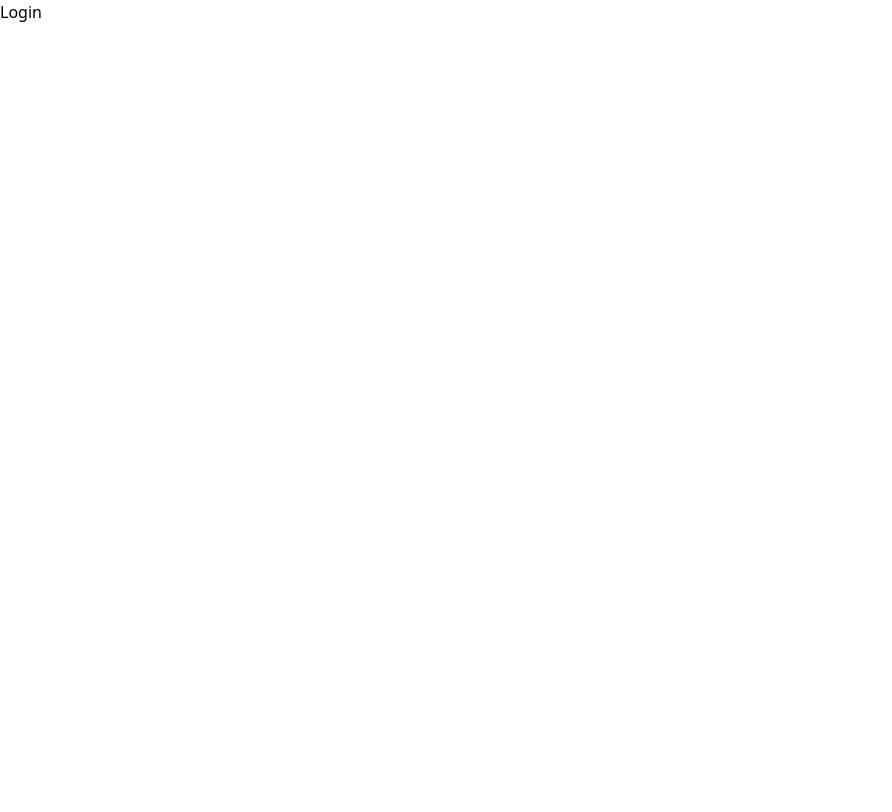
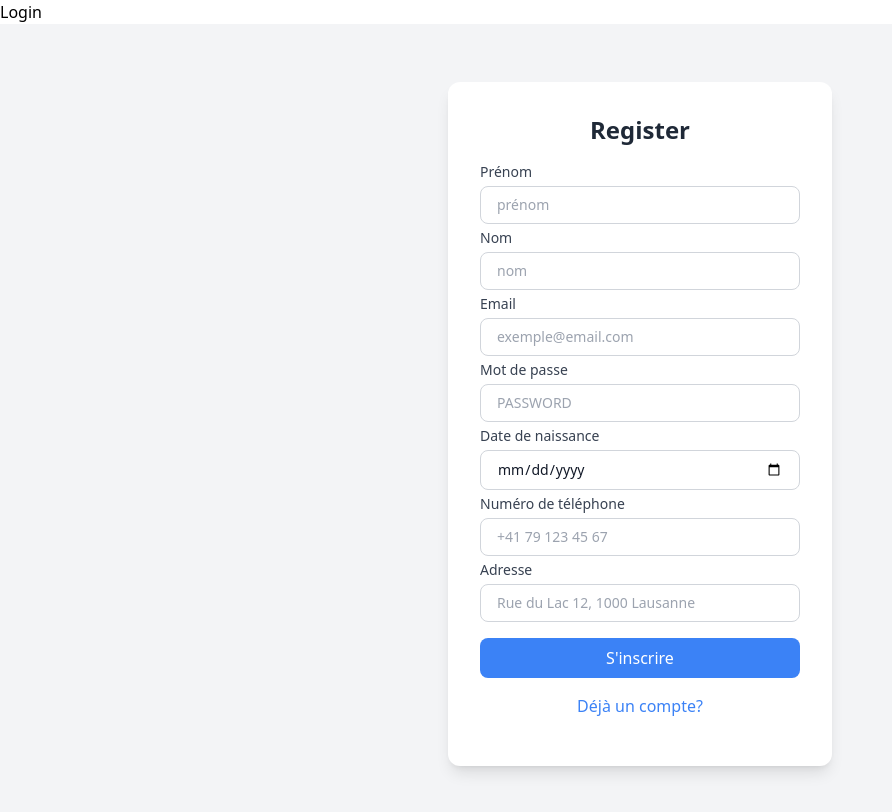
Before and after one commit to omegasofian2304/183-RentACar, a Vue app in the folder frontend/: page /Register in a window 1280 px wide. Before the commit this address had no page. Shown: the top 812 px of the page, without its empty margins (0-892 px from the left). Built offline with nearby package versions, Linux system fonts and the light colour scheme.

Commit message:
Création de la page de register

```diff
--- /dev/null
+++ b/frontend/src/pages/register.vue
@@ -0,0 +1,101 @@
+<template>
+  <div class="flex h-screen items-center justify-center bg-gray-100">
+    <div class="bg-white w-96 shadow-lg rounded-xl flex flex-col gap-4 p-8">
+      <h1 class="font-bold text-2xl text-center text-gray-800">Register</h1>
+
+      <div class="flex flex-col gap-1">
+        <label class="text-sm font-medium text-gray-700">Prénom</label>
+        <input
+            v-model="firstname"
+            type="text"
+            placeholder="prénom"
+            class="w-full px-4 py-2 border border-gray-300 rounded-lg text-sm text-gray-900 placeholder-gray-400 bg-white focus:outline-none focus:ring-2 focus:ring-blue-500 focus:border-transparent"
+        />
+        <label class="text-sm font-medium text-gray-700">Nom</label>
+        <input
+            v-model="lastname"
+            type="text"
+            placeholder="nom"
+            class="w-full px-4 py-2 border border-gray-300 rounded-lg text-sm text-gray-900 placeholder-gray-400 bg-white focus:outline-none focus:ring-2 focus:ring-blue-500 focus:border-transparent"
+        />
+        <label class="text-sm font-medium text-gray-700">Email</label>
+        <input
+            v-model="email"
+            type="email"
+            placeholder="exemple@email.com"
+            class="w-full px-4 py-2 border border-gray-300 rounded-lg text-sm text-gray-900 placeholder-gray-400 bg-white focus:outline-none focus:ring-2 focus:ring-blue-500 focus:border-transparent"
+        />
+        <label class="text-sm font-medium text-gray-700">Mot de passe</label>
+        <input
+            v-model="password"
+            type="password"
+            placeholder="PASSWORD"
+            class="w-full px-4 py-2 border border-gray-300 rounded-lg text-sm text-gray-900 placeholder-gray-400 bg-white focus:outline-none focus:ring-2 focus:ring-blue-500 focus:border-transparent"
+        />
+        <label class="text-sm font-medium text-gray-700">Date de naissance</label>
+        <input
+            v-model="birthdate"
+            type="date"
+            class="w-full px-4 py-2 border border-gray-300 rounded-lg text-sm text-gray-900 placeholder-gray-400 bg-white focus:outline-none focus:ring-2 focus:ring-blue-500 focus:border-transparent"
+        />
+        <label class="text-sm font-medium text-gray-700">Numéro de téléphone</label>
+        <input
+            v-model="phone"
+            type="tel"
+            placeholder="+41 79 123 45 67"
+            class="w-full px-4 py-2 border border-gray-300 rounded-lg text-sm text-gray-900 placeholder-gray-400 bg-white focus:outline-none focus:ring-2 focus:ring-blue-500 focus:border-transparent"
+        />
+        <label class="text-sm font-medium text-gray-700">Adresse</label>
+        <input
+            v-model="address"
+            type="text"
+            placeholder="Rue du Lac 12, 1000 Lausanne"
+            class="w-full px-4 py-2 border border-gray-300 rounded-lg text-sm text-gray-900 placeholder-gray-400 bg-white focus:outline-none focus:ring-2 focus:ring-blue-500 focus:border-transparent"
+        />
+      </div>
+
+      <button @click="handleRegister" class="w-full bg-blue-500 hover:bg-blue-600 text-white font-medium py-2 rounded-lg transition-colors">
+        S'inscrire
+      </button>
+      <router-link to="/Login" class="text-blue-500 text-center">Déjà un compte?</router-link>
+      <p class="text-red-600">{{error}}</p>
+    </div>
+  </div>
+</template>
+
+<script setup>
+import { ref } from 'vue'
+const emailRegex = /^[^\s@]+@[^\s@]+\.[^\s@]+$/
+const firstname = ref('')
+const lastname = ref('')
+const email = ref('')
+const password = ref('')
+const birthdate = ref('')
+const phone = ref('')
+const address = ref('')
+let error = ref('')
+
+function handleRegister() {
+  error.value = ''
+  console.log(firstname.value, lastname.value, email.value, password.value, birthdate.value, phone.value, address.value)
+  if (!firstname.value ||!lastname.value || !email.value || !password.value || birthdate.value || phone.value || address.value) {
+    error.value = 'Tout les champs doivent être remplis'
+    return
+  }
+  if (!emailRegex.test(email.value)) {
+    error.value = 'Email invalide !'
+  }
+  email.value = ''
+  password.value = ''
+}
+/*
+await fetch('http://localhost:3000/api/login', {
+  method: 'POST',
+  headers: { 'Content-Type': 'application/json' },
+  body: JSON.stringify({
+    email: email.value,
+    password: password.value
+  })
+})
+ */
+</script>
--- a/frontend/src/router/index.js
+++ b/frontend/src/router/index.js
@@ -1,8 +1,10 @@
 import { createRouter, createWebHistory } from 'vue-router';
 import Login from '../pages/login.vue';
+import Register from '../pages/register.vue';
 
 const routes = [
-    { path: '/Login', component: Login }
+    { path: '/Login', component: Login },
+    { path: '/Register', component: Register }
 ];
 
 const router = createRouter({
```
